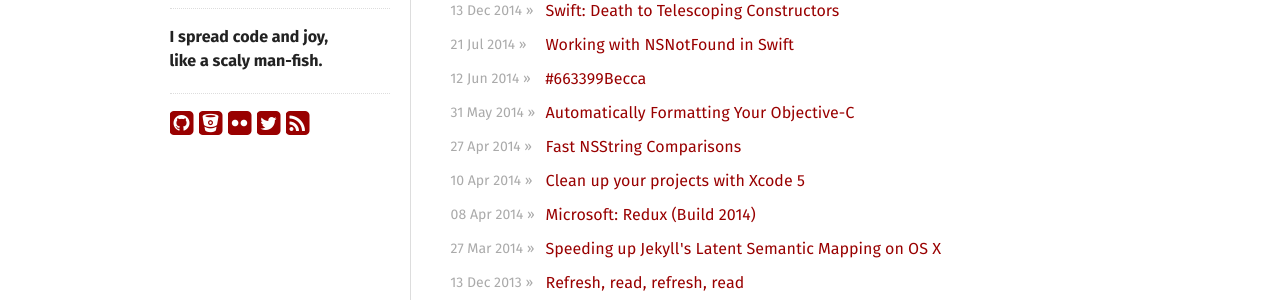
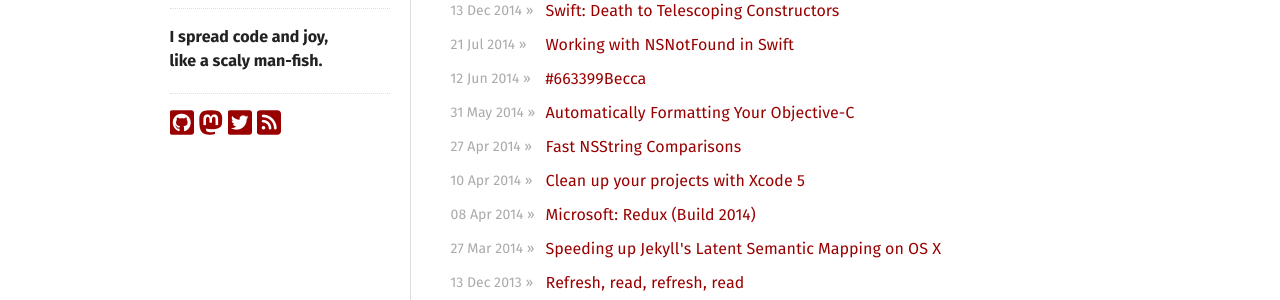
Before and after one commit to tonyarnold/tonyarnold.github.io, a Jekyll site: the page built from index.html, in a window 1280 px wide. Shown: the part 182-482 px from the top of the page. Built offline with Jekyll 4.4.1, drawn with Linux system fonts in a browser that asks for light colours; nearby versions of some CDN libraries.

Commit message:
Update to Font Awesome 6.1.1 and add Mastodon to the sidebar

```diff
--- a/_config.yml
+++ b/_config.yml
@@ -30,8 +30,7 @@ theme_settings:
   highlight_color: '#990000'
   social:
     github: tonyarnold
-    bitbucket: tonyarnold
-    flickr: tonyarnold
+    mastodon: tonyarnold
     twitter: tonyarnold
   name: Tony Arnold
   email: tony@tonyarnold.com
--- a/_includes/social.html
+++ b/_includes/social.html
@@ -1,17 +1,12 @@
 <div id="stalker">
   {% if site.theme_settings.social.github %}
   <a title="{{ site.theme_settings.social.github }} on Github" href="https://github.com/{{ site.theme_settings.social.github }}">
-    <i class="fa fa-github-square"></i>
+    <i class="fa-brands fa-github-square"></i>
   </a>
   {% endif %}
-  {% if site.theme_settings.social.bitbucket %}
-  <a title="{{ site.theme_settings.social.bitbucket }} on Bitbucket" href="https://bitbucket.com/{{ site.theme_settings.social.bitbucket }}/">
-    <i class="fa fa-bitbucket-square"></i>
-  </a>
-  {% endif %}
-  {% if site.theme_settings.social.flickr %}
-  <a title="{{ site.theme_settings.name }} on Flickr" href="https://flickr.com/photos/{{site.theme_settings.social.flickr }}">
-    <i class="fa fa-flickr"></i>
+  {% if site.theme_settings.social.mastodon %}
+  <a title="{{ site.theme_settings.name }} on Flickr" href="https://mastodon.social/@{{site.theme_settings.social.mastodon }}">
+    <i class="fa-brands fa-mastodon"></i>
   </a>
   {% endif %}
   {% if site.theme_settings.social.hacker_news %}
@@ -34,7 +29,7 @@
   {% endif %}
   {% if site.theme_settings.social.twitter %}
   <a title="{{ site.theme_settings.social.twitter }} on Twitter" href="https://twitter.com/{{ site.theme_settings.social.twitter }}">
-    <i class="fa fa-twitter-square"></i>
+    <i class="fa-brands fa-twitter-square"></i>
   </a>
   {% endif %}
   {% if site.theme_settings.social.adn %}
--- a/_layouts/default.html
+++ b/_layouts/default.html
@@ -14,7 +14,7 @@
     <link rel="stylesheet" href="/assets/fonts/fira/fira.css">
     <link rel="stylesheet" href="/assets/css/all.css">
     <link rel="stylesheet" href="/assets/css/screen.css">
-    <link rel="stylesheet" href="http://netdna.bootstrapcdn.com/font-awesome/4.0.1/css/font-awesome.min.css">
+    <link rel="stylesheet" href="https://cdnjs.cloudflare.com/ajax/libs/font-awesome/6.1.1/css/all.min.css">
 </head>
 
 <body>
```
